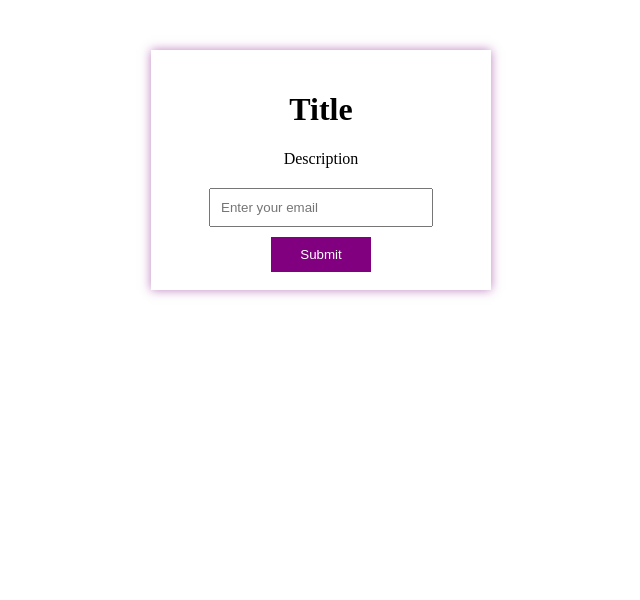
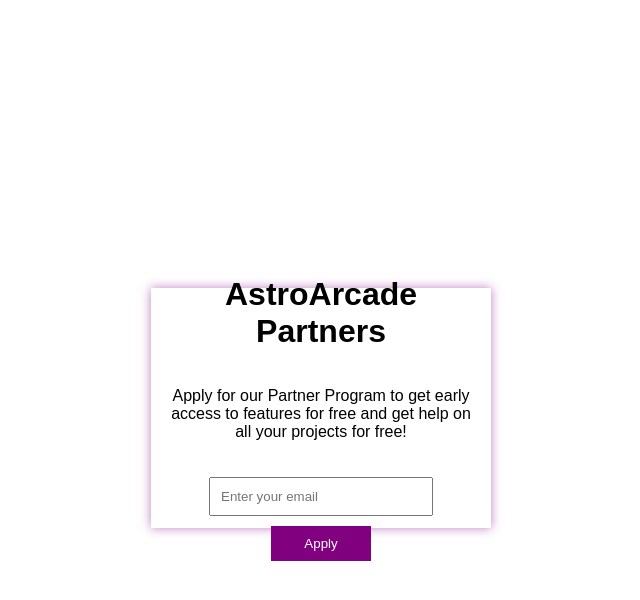
Before and after one commit to TheAstroNetwork/partners, a plain HTML site: page index.html in a window 1280 px wide. Shown: the whole page, without its empty margins (319-959 px from the left). Drawn offline with Linux system fonts and the light colour scheme.

Commit message:
Update index.html

```diff
--- a/index.html
+++ b/index.html
@@ -3,13 +3,24 @@
 <head>
   <title>My Purple Shadow Box</title>
   <style>
+    body {
+      display: flex;
+      justify-content: center;
+      align-items: center;
+      height: 100vh;
+      font-family: 'Arial', sans-serif;
+    }
+
     .box {
       width: 300px;
       height: 200px;
       background-color: #ffffff;
       box-shadow: 0 0 10px rgba(128, 0, 128, 0.5);
-      margin: 50px auto;
       padding: 20px;
+      display: flex;
+      flex-direction: column;
+      justify-content: center;
+      align-items: center;
     }
 
     .box h1 {
@@ -45,11 +56,11 @@
 </head>
 <body>
   <div class="box">
-    <h1>Title</h1>
-    <p>Description</p>
+    <h1>AstroArcade Partners</h1>
+    <p>Apply for our Partner Program to get early access to features for free and get help on all your projects for free!</p>
     <form>
       <input type="email" placeholder="Enter your email" required>
-      <input type="submit" value="Submit">
+      <input type="submit" value="Apply">
     </form>
   </div>
 </body>
```
